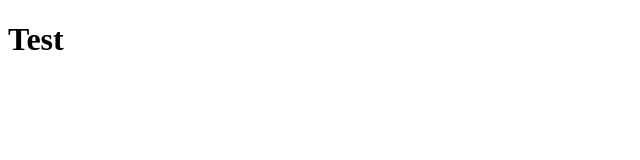
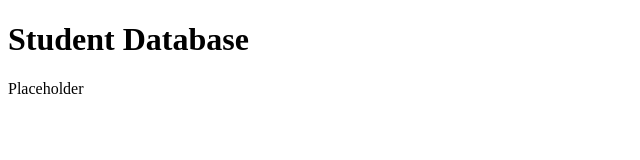
Before and after one commit to B3NJP/StudentDatabase, a plain HTML site: page index.html in a window 1280 px wide. Shown: the whole page, without its empty margins (0-640 px from the left). Drawn offline with Linux system fonts and the light colour scheme.

Commit message:
Added more to index

```diff
--- a/index.html
+++ b/index.html
@@ -6,6 +6,7 @@
     <title>Student Database</title>
 </head>
 <body>
-    <h1>Test</h1>
+    <h1>Student Database</h1>
+    <p>Placeholder</p>
 </body>
 </html>
```
